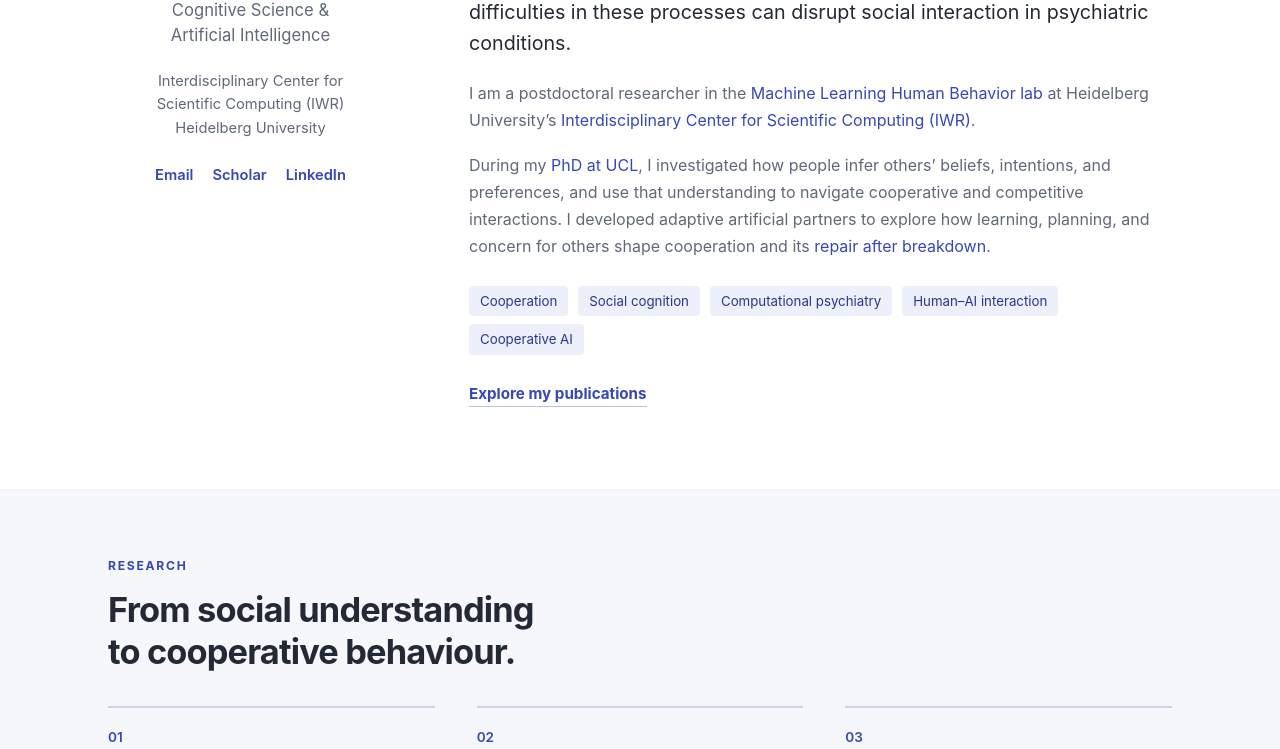
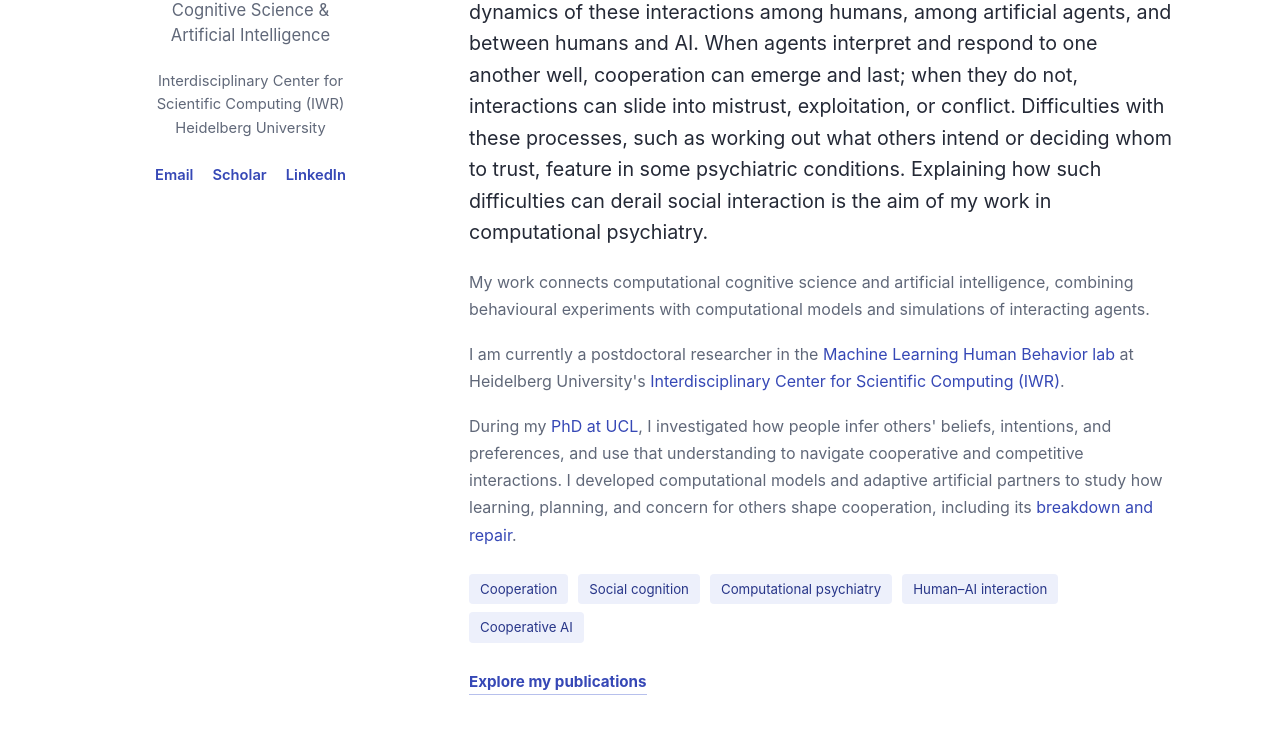
Before and after one commit to ismailg/ismailg.github.io, a plain HTML site: page index.html in a window 1280 px wide. Shown: the part 440-1189 px from the top of the page. Drawn offline with Linux system fonts and the light colour scheme.

Commit message:
Use approved introduction connecting interaction and cooperation

```diff
--- a/index.html
+++ b/index.html
@@ -35,9 +35,10 @@
       <div class="bio">
         <p class="eyebrow">Human minds. Artificial agents. Shared worlds.</p>
         <h2>Intelligence<br class="desktop-break"> in interaction.</h2>
-        <p class="lead">I study how cooperation emerges, is sustained, and breaks down among humans, among artificial agents, and between humans and AI. Through behavioural experiments and computational models, I investigate how understanding and responding to others supports cooperation—and how difficulties in these processes can disrupt social interaction in psychiatric conditions.</p>
-        <p>I am a postdoctoral researcher in the <a href="https://humml.iwr.uni-heidelberg.de/team/">Machine Learning Human Behavior lab</a> at Heidelberg University’s <a href="https://www.iwr.uni-heidelberg.de/en">Interdisciplinary Center for Scientific Computing (IWR)</a>.</p>
-        <p>During my <a href="https://discovery.ucl.ac.uk/id/eprint/10168000/">PhD at UCL</a>, I investigated how people infer others’ beliefs, intentions, and preferences, and use that understanding to navigate cooperative and competitive interactions. I developed adaptive artificial partners to explore how learning, planning, and concern for others shape cooperation and its <a href="https://doi.org/10.5334/cpsy.178">repair after breakdown</a>.</p>
+        <p class="lead">Intelligence shows itself in interaction: in how well an agent acts on its environment and adapts to how that environment responds. For humans, and increasingly for AI systems, much of that environment is made up of other agents, who have their own goals and adapt in turn. I study the dynamics of these interactions among humans, among artificial agents, and between humans and AI. When agents interpret and respond to one another well, cooperation can emerge and last; when they do not, interactions can slide into mistrust, exploitation, or conflict. Difficulties with these processes, such as working out what others intend or deciding whom to trust, feature in some psychiatric conditions. Explaining how such difficulties can derail social interaction is the aim of my work in computational psychiatry.</p>
+        <p>My work connects computational cognitive science and artificial intelligence, combining behavioural experiments with computational models and simulations of interacting agents.</p>
+        <p>I am currently a postdoctoral researcher in the <a href="https://humml.iwr.uni-heidelberg.de/team/">Machine Learning Human Behavior lab</a> at Heidelberg University's <a href="https://www.iwr.uni-heidelberg.de/en">Interdisciplinary Center for Scientific Computing (IWR)</a>.</p>
+        <p>During my <a href="https://discovery.ucl.ac.uk/id/eprint/10168000/">PhD at UCL</a>, I investigated how people infer others' beliefs, intentions, and preferences, and use that understanding to navigate cooperative and competitive interactions. I developed computational models and adaptive artificial partners to study how learning, planning, and concern for others shape cooperation, including its <a href="https://doi.org/10.5334/cpsy.178">breakdown and repair</a>.</p>
         <div class="interest-list" aria-label="Research interests"><span>Cooperation</span><span>Social cognition</span><span>Computational psychiatry</span><span>Human–AI interaction</span><span>Cooperative AI</span></div>
         <a class="text-link" href="#publications">Explore my publications</a>
       </div>
--- a/sitemap.xml
+++ b/sitemap.xml
@@ -2,6 +2,6 @@
 <urlset xmlns="http://www.sitemaps.org/schemas/sitemap/0.9">
   <url>
     <loc>https://ismailg.github.io/</loc>
-    <lastmod>2026-09-29</lastmod>
+    <lastmod>2026-09-30</lastmod>
   </url>
 </urlset>
```
